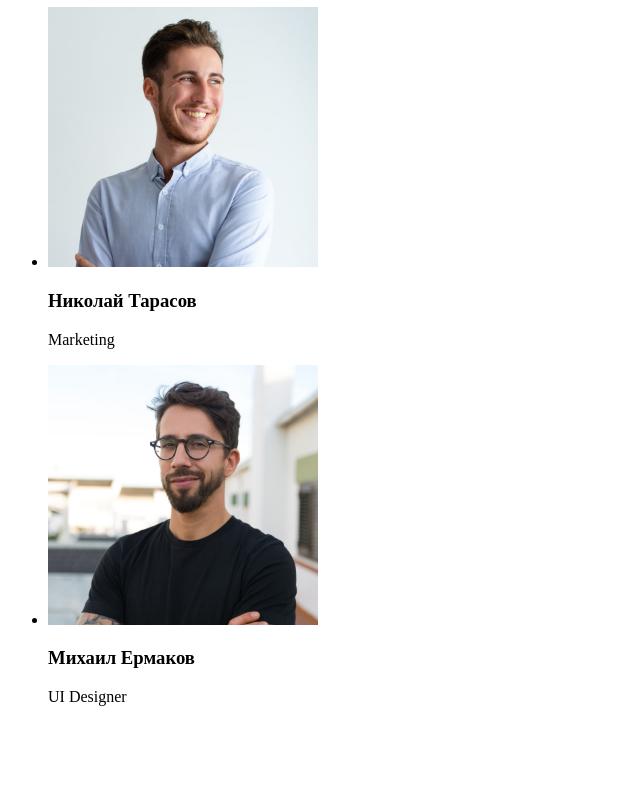
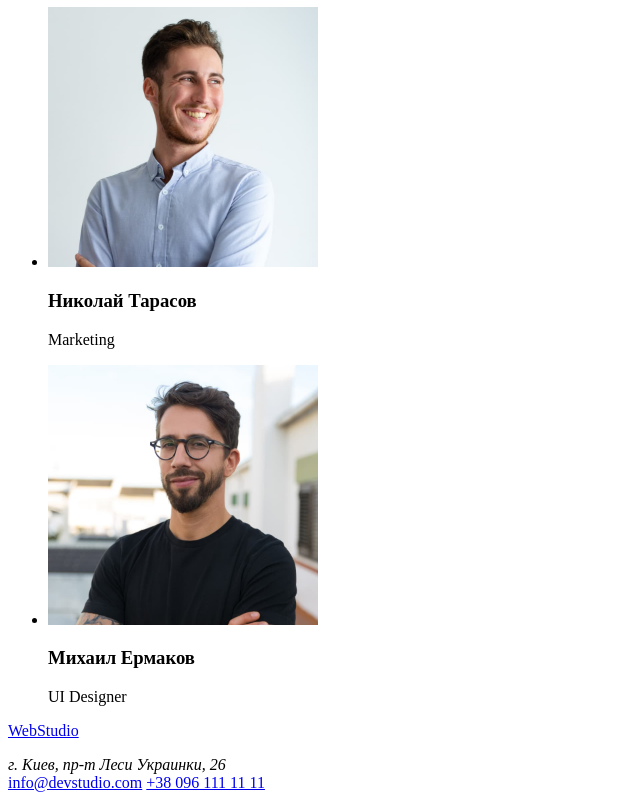
Before and after one commit to ZhukRuslan/Web-Studia, a plain HTML site: page index.html in a window 1280 px wide. Shown: the part 2319-3119 px from the top of the page, without its empty margins (0-640 px from the left). Before the commit the page ends 3041 px from the top, so only its background shows below. Drawn offline with Linux system fonts and the light colour scheme.

Commit message:
проведена розмітка footer

```diff
--- a/index.html
+++ b/index.html
@@ -114,7 +114,16 @@
     </main>
 
 
-    <footer></footer>
+    <footer>
+        <a href="/">
+            <p lang="en">WebStudio</p>
+        </a>
+
+        <address>г. Киев, пр-т Леси Украинки, 26</address>
+        <a href="maito:info@devstudio.com">info@devstudio.com</a>
+        <a href="tel:+38 096 111 11 11">+38 096 111 11 11</a>
+
+    </footer>
 
 
 </body>
```
